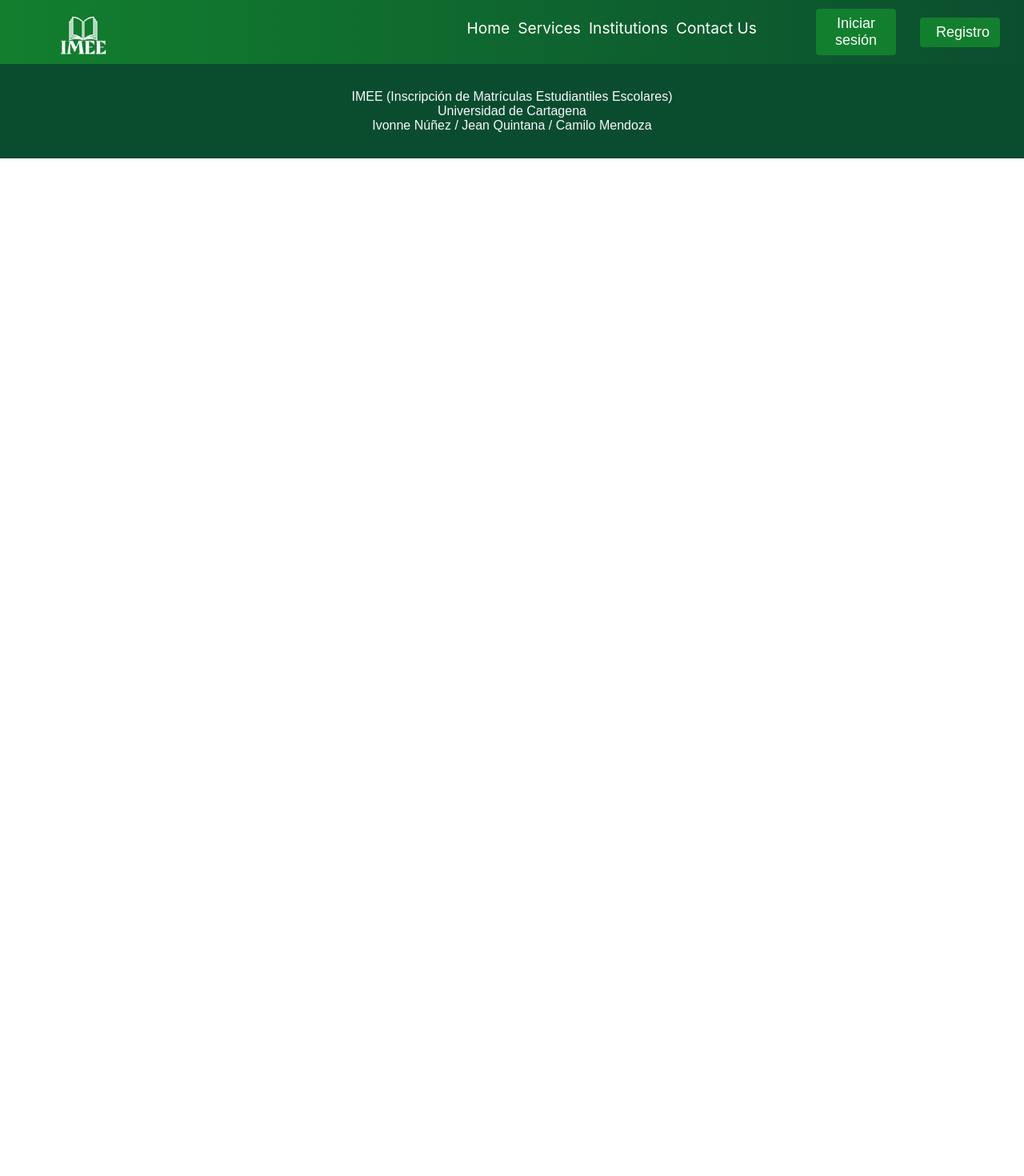
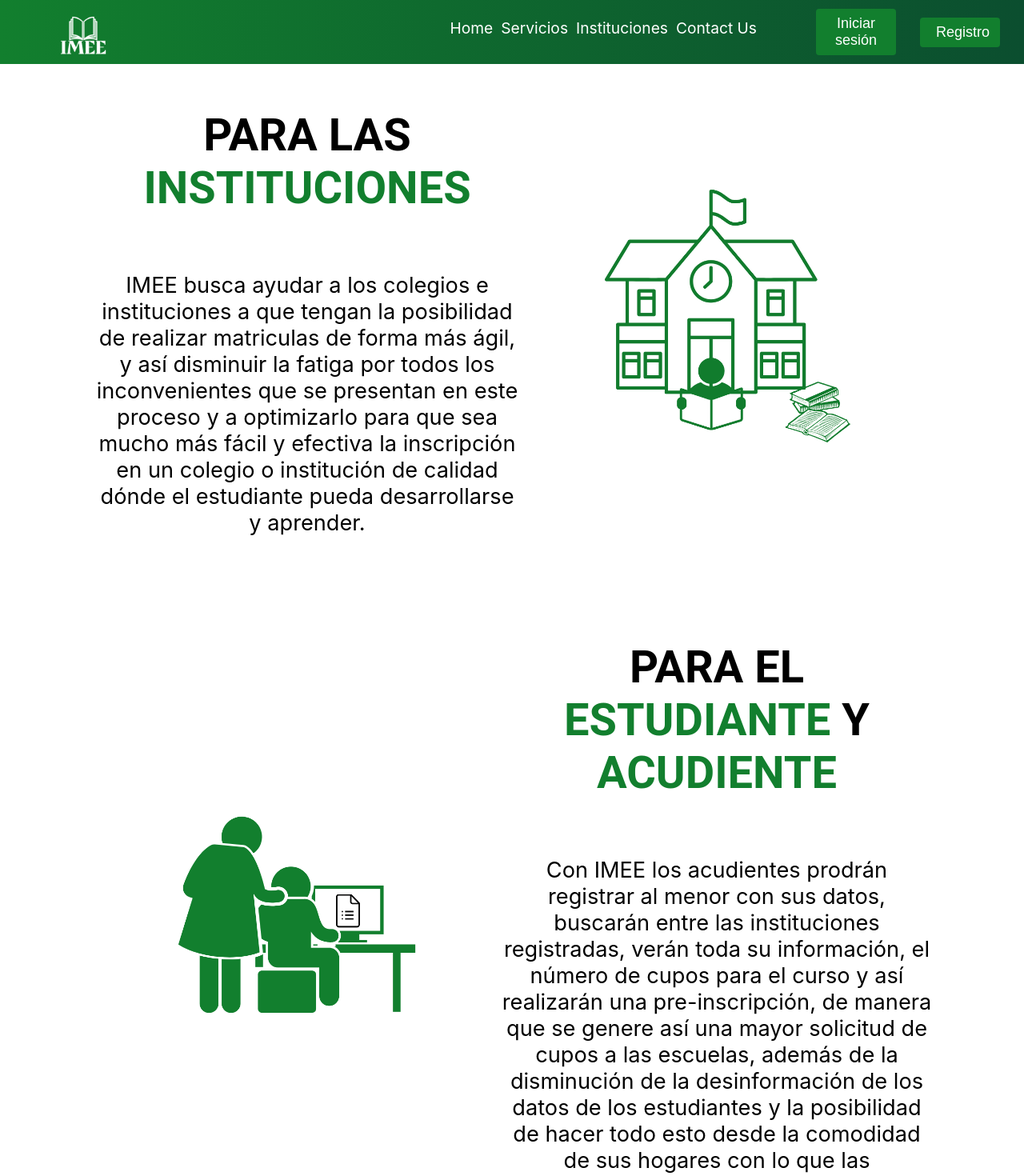
Before and after one commit to Fleesin/IMEE-project, a React (Vite) app: page /services in a window 1280 px wide. Shown: the top 1470 px of the page at 80% size. Before the commit the page ends 800 px from the top, so only its background shows below. Built offline with nearby package versions, Linux system fonts and the light colour scheme.

Commit message:
services view

```diff
--- a/src/App.jsx
+++ b/src/App.jsx
@@ -8,6 +8,7 @@
 import User_type from './components/Views/user_type.jsx'
 import Home from './components/Views/Home.jsx'
 import Footer from './components/Footer/footer'
+import Services from './components/Views/Services'
 
 function App() {
 
@@ -23,6 +24,7 @@
             <Route path='inscription_est' element={<Inscription_est/>}/>
             <Route path='inscription_inst' element={<Inscription_inst/>}/>
             <Route path='user_type' element={<User_type/>}/>
+            <Route path='services' element={<Services/>}/>
         </Routes>
         <Footer/>
       </BrowserRouter>
--- a/src/components/Navbar/MenuItems.jsx
+++ b/src/components/Navbar/MenuItems.jsx
@@ -5,12 +5,12 @@
         cName: 'nav-links'
     },
     {
-        title: 'Services',
-        url: '/',
+        title: 'Servicios',
+        url: '/services',
         cName: 'nav-links'
     },
     {
-        title: 'Institutions',
+        title: 'Instituciones',
         url: 'institutions',
         cName: 'nav-links'
     },
--- a/src/components/Navbar/Navbar.jsx
+++ b/src/components/Navbar/Navbar.jsx
@@ -33,8 +33,8 @@
                         )
                     })}
                 </ul>
-                <a href='/login' class="button"><Button>Iniciar sesión</Button></a>
-                <a href='/register' class="button"><Button>Registro</Button></a>
+                <a href='/login' class="button"><Button id="nav_button">Iniciar sesión</Button></a>
+                <a href='/register' class="button"><Button id="nav_button">Registro</Button></a>
             </nav>
         )
     }
--- a/src/components/Views/Home.jsx
+++ b/src/components/Views/Home.jsx
@@ -13,7 +13,7 @@
                 <p>
                     El sistema de Inscripción de Matrículas Estudiantiles Escolares (IMEE) es una herramienta que da apoyo al proceso de matrícula estudiantil.
                 </p>
-                <a href="#"><Button>Seguir</Button></a>
+                <a href="/services"><Button>Seguir</Button></a>
             </div>
             <div class="image">
                 <img src="/IMEE-verde.png"/>
--- /dev/null
+++ b/src/components/Views/Services.jsx
@@ -0,0 +1,46 @@
+import { Button } from '../Button';
+import React from 'react';
+import './Home.css';
+
+
+
+const Services = () =>{
+    return(
+        <>
+        <section class="inicio2" id="inicio2">
+            <div class="content">
+                <h3>Para las <span><br/>Instituciones</span></h3>
+                <p>
+                    IMEE busca ayudar a los colegios e instituciones a que tengan la posibilidad
+                    de realizar matriculas de forma más ágil, y así disminuir la fatiga por todos los
+                    inconvenientes que se presentan en este proceso y a optimizarlo para que sea mucho
+                    más fácil y efectiva la inscripción en un colegio o institución de calidad dónde
+                    el estudiante pueda desarrollarse y aprender.
+                </p>
+            </div>
+            <div class="image2">
+                <img src="/Institution.png"/>
+            </div>
+
+        </section>
+        <section class="inicio2" id="inicio2">
+
+        <div class="image2">
+                    <img src="/form_digital.png"/>
+                </div>
+            <div class="content">
+                <h3>Para el <span>estudiante</span> y <span>acudiente</span></h3>
+                <p>
+                Con IMEE los acudientes prodrán registrar al menor con sus datos, buscarán entre las instituciones
+                registradas, verán toda su información, el número de cupos para el curso y así realizarán una
+                pre-inscripción, de manera que se genere así una mayor solicitud de cupos a las escuelas, además
+                de la disminución de la desinformación de los datos de los estudiantes y la posibilidad de hacer
+                todo esto desde la comodidad de sus hogares con lo que las instituciones recibirán la información.
+                </p>
+            </div>
+        </section>
+        </>
+    )
+}
+
+export default Services;
--- a/src/components/Views/login.jsx
+++ b/src/components/Views/login.jsx
@@ -1,5 +1,6 @@
 import React from 'react';
 import './login.css';
+import { Button } from '../Button';
 
 
 const Login = () =>{
@@ -9,7 +10,7 @@
                 <div class="login-box">
                     <img className="icono" src="user-icon.png" />
                     <h1>Iniciar Sesión</h1><br/>
-                    <form action="/home">
+                    <form action="/">
                         <div class="sub-label">
                             <label for="username">Usuario</label>
                         </div>
@@ -21,7 +22,8 @@
 
                         <input type="password" placeholder="Ingresar contraseña" required/>
 
-                        <input  type="submit" value="Ingresar" /><br/><br/>
+                        <Button type="submit" id="in" onClick={hide('nav_button')}>Ingresar</Button><br/><br/>
+
 
                         <a href="#">¿Ha olvidado su contraseña?</a><br/>
                         <a href="/register">¿No está Registrado todavía?</a>
@@ -30,6 +32,7 @@
                 </div>
             </body>
 
+
         </>
     )
 }
```
Also changed, not shown: public/Institution.png (added), public/form_digital.png (added).
